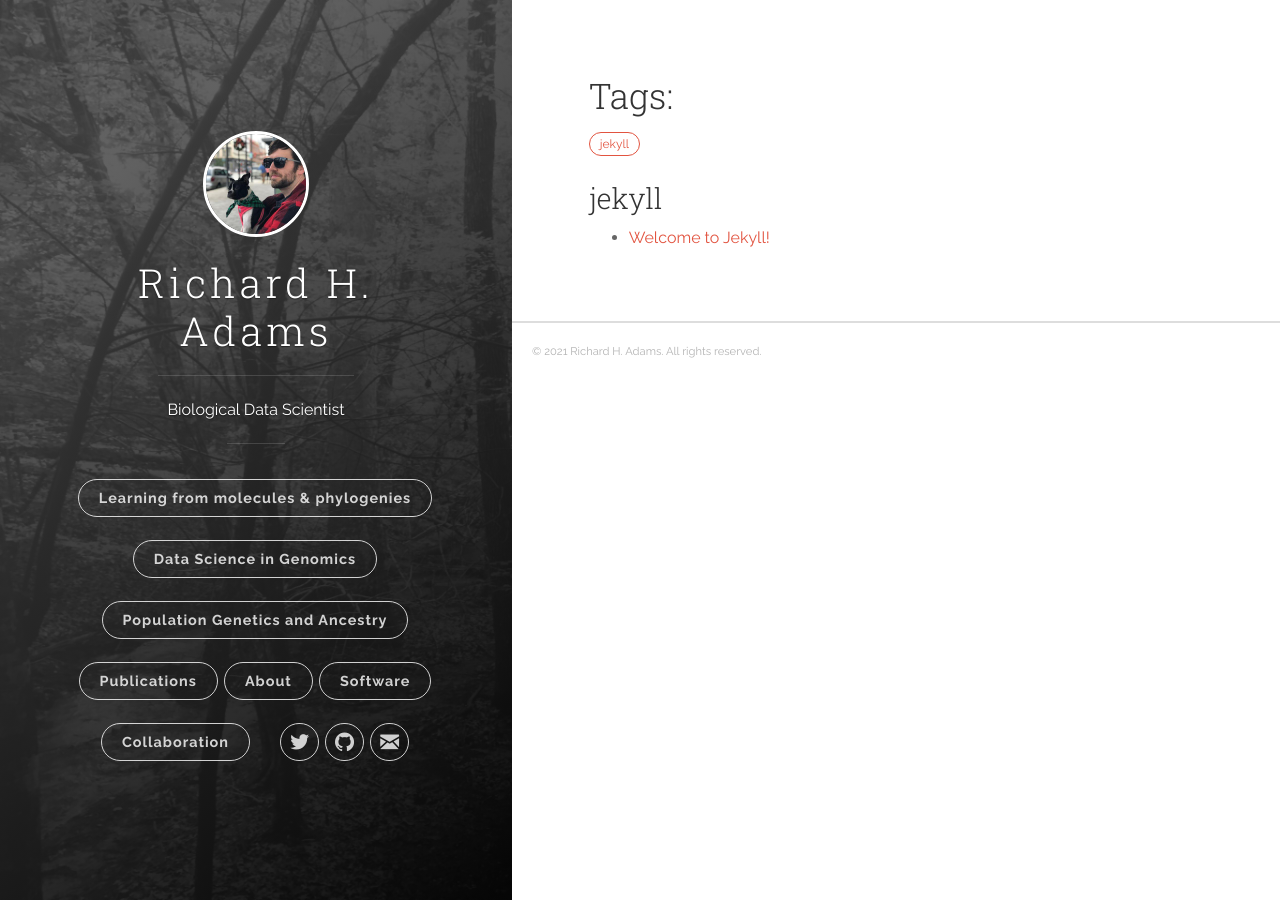
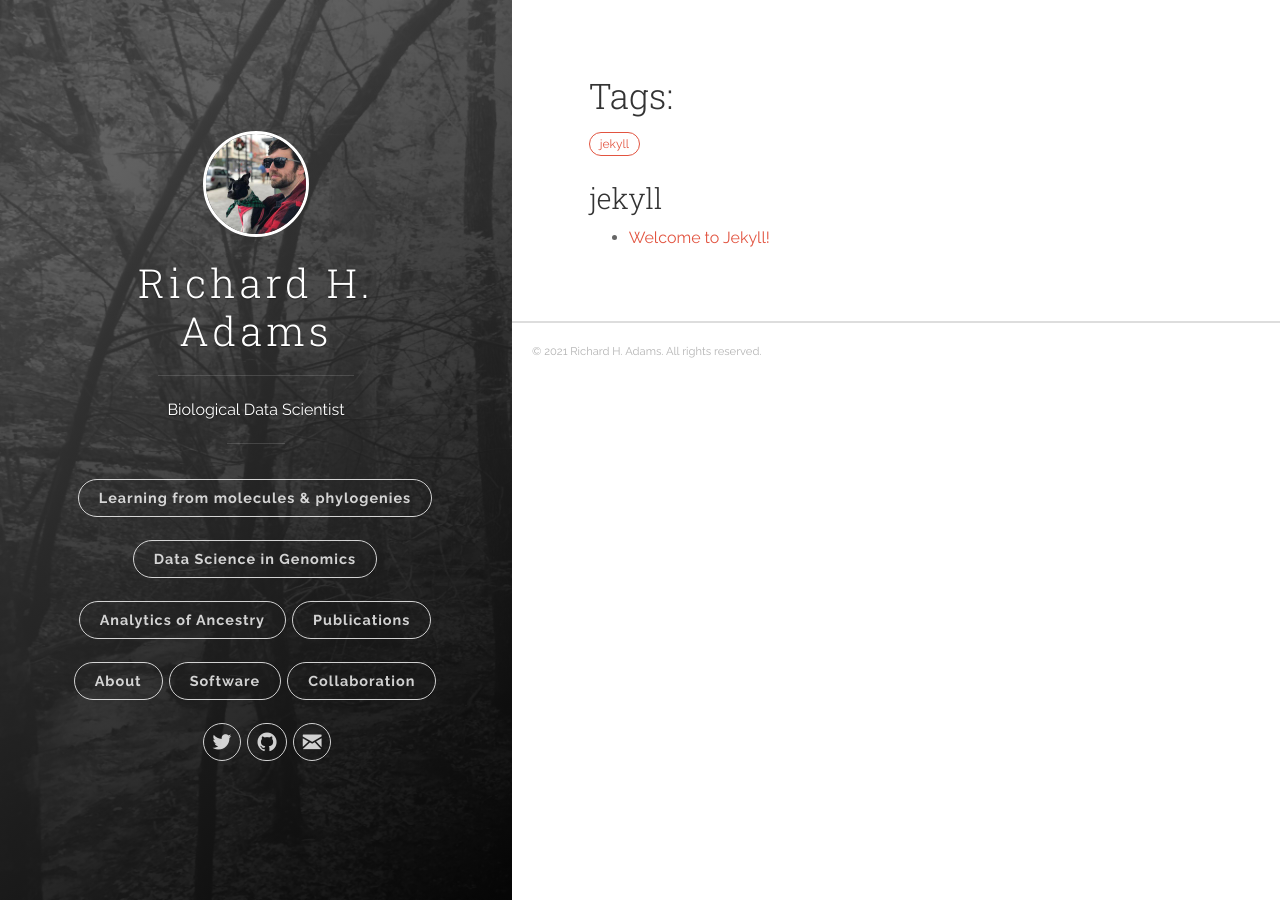
Before and after one commit to rhaTESTrha/Research, a Jekyll site: the page built from tags.md, in a window 1280 px wide. Built offline with Jekyll 4.4.1, drawn with Linux system fonts in a browser that asks for light colours.

Commit message:
Update header.html

```diff
--- a/_includes/header.html
+++ b/_includes/header.html
@@ -33,7 +33,7 @@
 
                     <nav class="cover-navigation cover-navigation--primary">
             <ul class="navigation">
-              <li class="navigation__item"><a href="{{ site.baseurl }}{% link _posts/2019-11-08-research3.markdown %}" title="link to {{ site.title }} blog" class="blog-button">Population Genetics and Ancestry</a></li>
+              <li class="navigation__item"><a href="{{ site.baseurl }}{% link _posts/2019-11-08-research3.markdown %}" title="link to {{ site.title }} blog" class="blog-button">Analytics of Ancestry</a></li>
             </ul>
           </nav>
 
```
